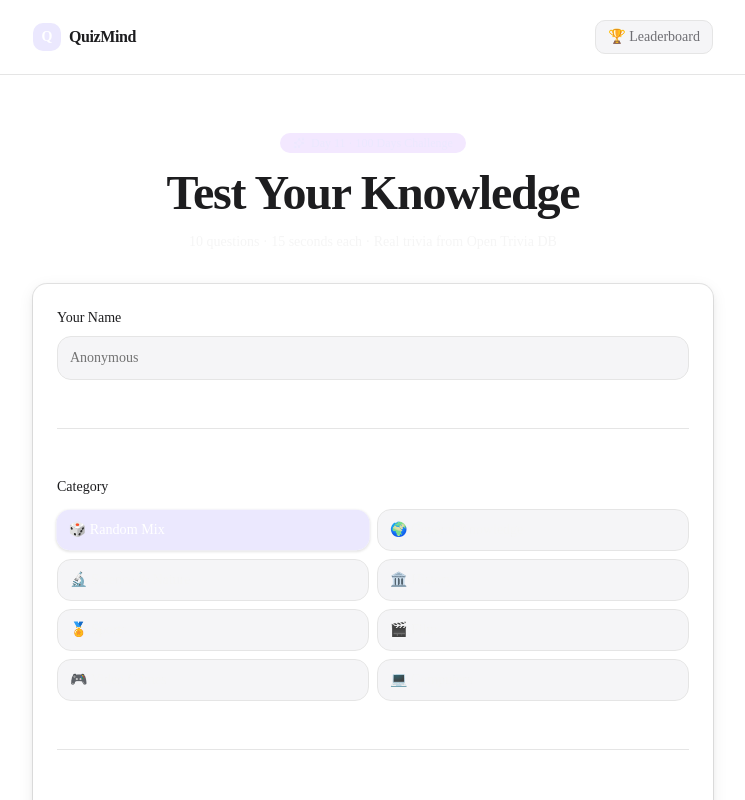
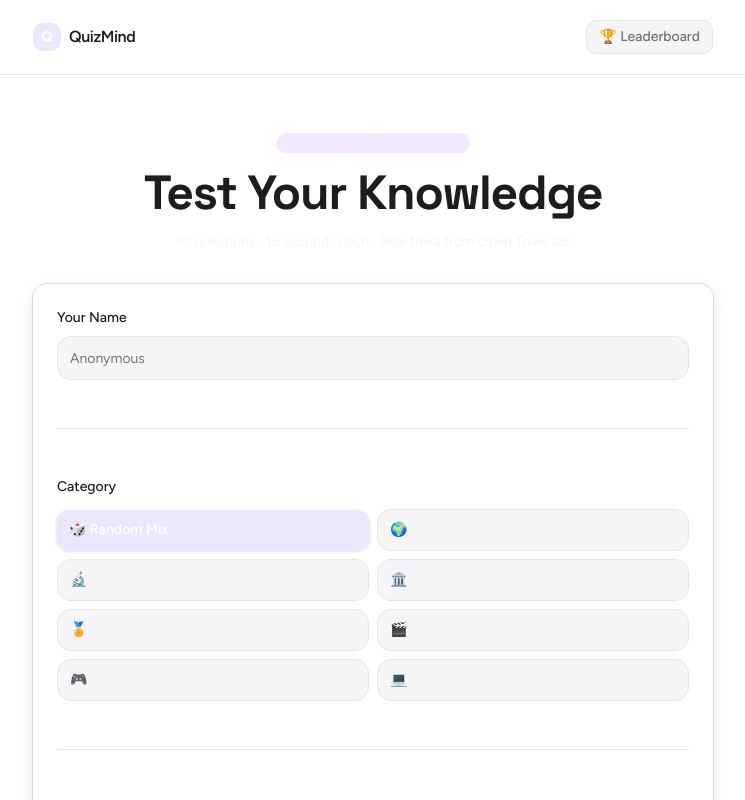
Before and after one commit to Mucaru/day-11-quiz-app, a Next.js app: page / in a window 1280 px wide. Shown: the top 800 px of the page, without its empty margins (267-1012 px from the left). Built offline with nearby package versions, Linux system fonts and the light colour scheme.

Commit message:
fix: remove self-referencing font tokens in duplicate @theme inline block

```diff
--- a/app/globals.css
+++ b/app/globals.css
@@ -7,7 +7,7 @@
 
 @theme {
   --font-sans: var(--font-body), ui-sans-serif, system-ui, sans-serif;
---font-heading: var(--font-display), ui-sans-serif, system-ui, sans-serif;
+  --font-heading: var(--font-display), ui-sans-serif, system-ui, sans-serif;
 
   --color-bg: #fafafa;
   --color-surface: #ffffff;
@@ -376,8 +376,6 @@ select:focus {
 }
 
 @theme inline {
-  --font-heading: var(--font-sans);
-  --font-sans: var(--font-sans);
   --color-sidebar-ring: var(--sidebar-ring);
   --color-sidebar-border: var(--sidebar-border);
   --color-sidebar-accent-foreground: var(--sidebar-accent-foreground);
```
